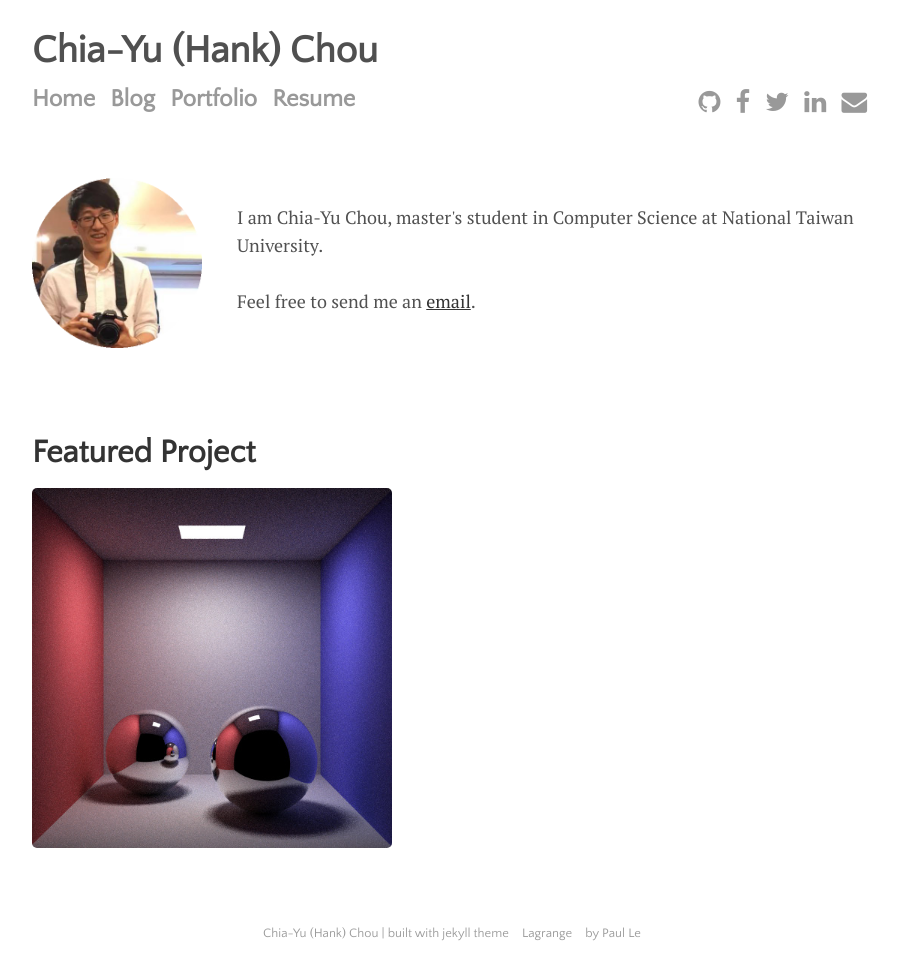
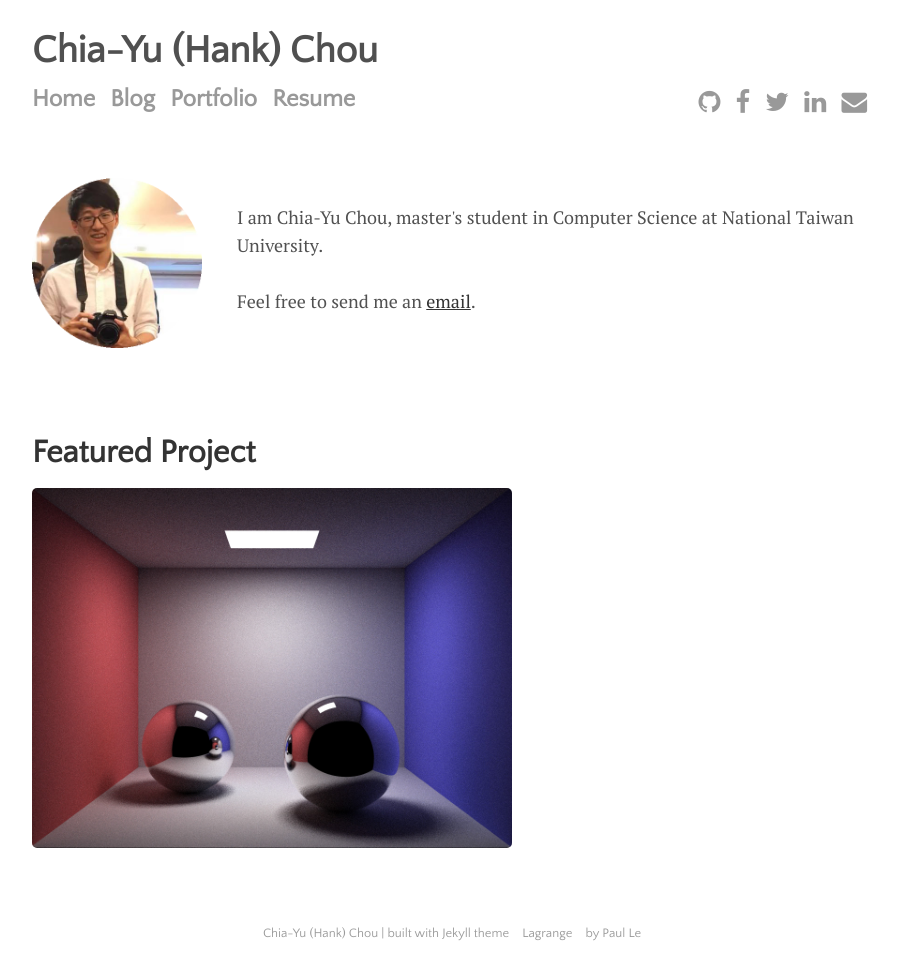
Before and after one commit to xh5a5n6k6/xh5a5n6k6.github.io, a Jekyll site: the page built from index.md, in a window 1280 px wide. Shown: the whole page, without its empty margins (188-1086 px from the left). Built offline with Jekyll 4.4.1, drawn with Linux system fonts in a browser that asks for light colours.

Commit message:
Update project image

```diff
--- a/_includes/footer.html
+++ b/_includes/footer.html
@@ -1,5 +1,5 @@
 <footer class="footer">
     <div class="post-date">
-        {{ site.title }} | built with jekyll theme <a href="https://github.com/LeNPaul/Lagrange">Lagrange</a> by {{ site.author }}
+        {{ site.title }} | built with Jekyll theme <a href="https://github.com/LeNPaul/Lagrange">Lagrange</a> by {{ site.author }}
     </div>
 </footer>
--- a/index.md
+++ b/index.md
@@ -9,4 +9,4 @@ title: Home
 </ul><br/><br/><br/>
 
 <h1>Featured Project</h1>
-<a href="https://github.com/xh5a5n6k6/cadise/"><img src="./assets/img/cornell-box-sphere-global-64.jpg" width="360px"></a>
+<a href="https://github.com/xh5a5n6k6/cadise/"><img src="./assets/img/cornell-box-sphere.jpg" width="480px"></a>
```
Also changed, not shown: assets/img/cornell-box-sphere-global-64.jpg (deleted), assets/img/cornell-box-sphere.jpg (added).
